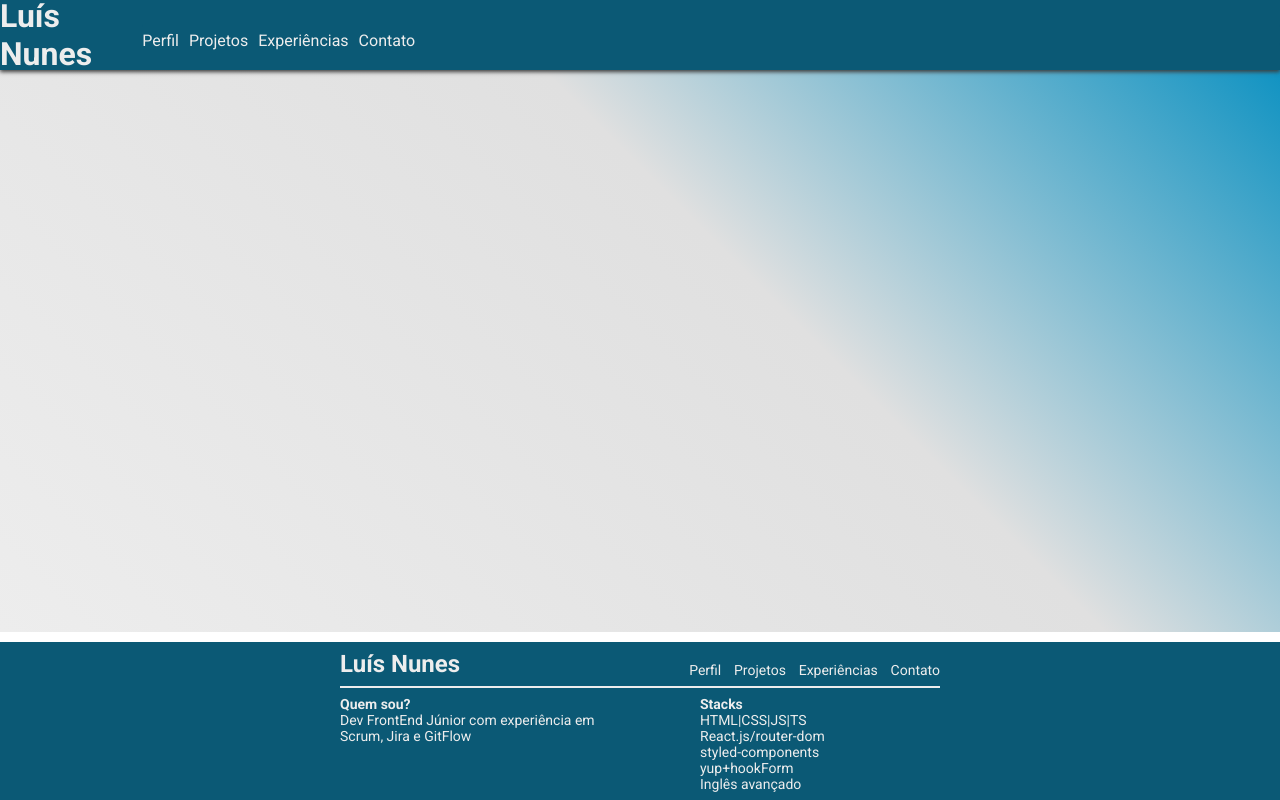
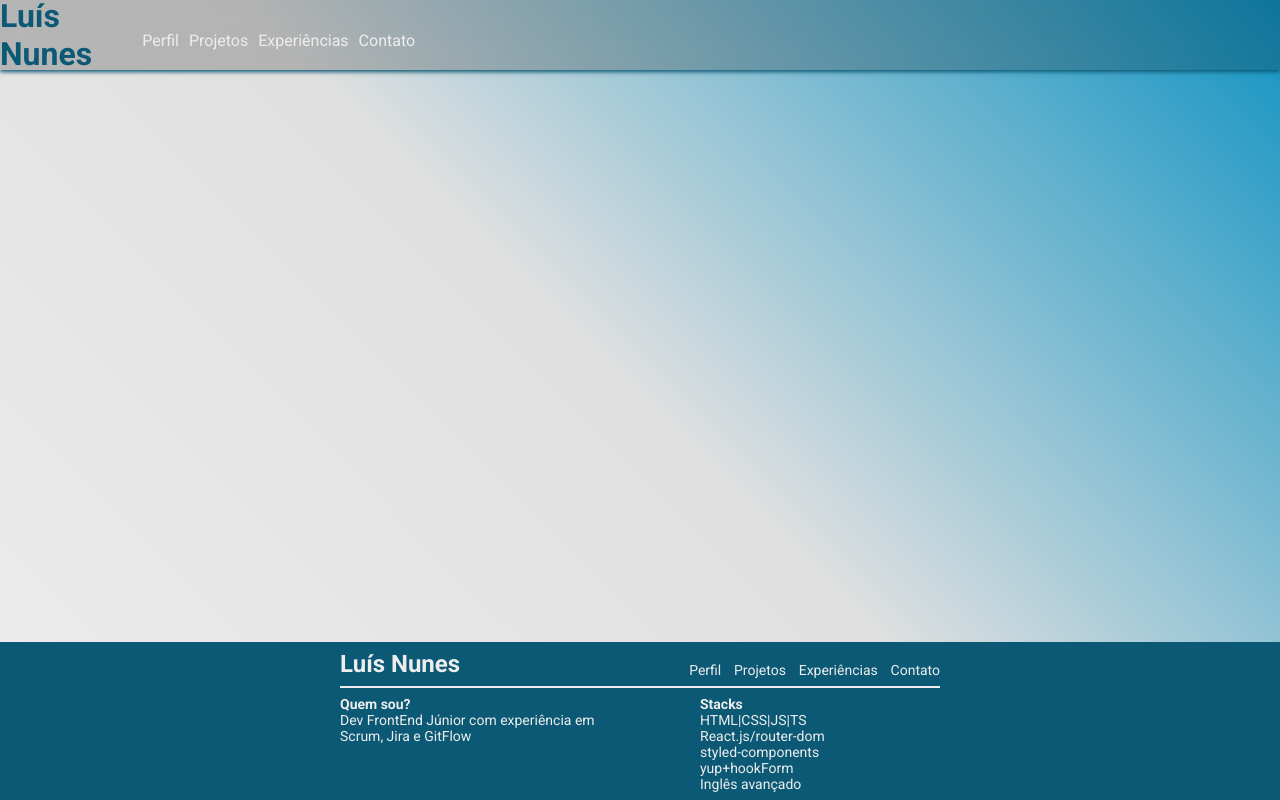
Before and after one commit to CToH10/portfolio, a React (Create React App) app: page / in a window 1280 px wide. Built offline with nearby package versions, Linux system fonts and the light colour scheme.

Commit message:
feat: remove bg

```diff
--- a/src/components/BaseLayout/index.tsx
+++ b/src/components/BaseLayout/index.tsx
@@ -1,6 +1,6 @@
 import { Footer } from "../Footer";
 import { Header } from "../Header";
-import { StyledMain } from "./style";
+import { StyledGradient, StyledMain } from "./style";
 
 interface iBase {
   children?: React.ReactNode;
@@ -8,10 +8,10 @@ interface iBase {
 
 export const BaseLayout = ({ children }: iBase) => {
   return (
-    <>
+    <StyledGradient>
       <Header />
       <StyledMain>{children}</StyledMain>
       <Footer />
-    </>
+    </StyledGradient>
   );
 };
--- a/src/components/BaseLayout/style.ts
+++ b/src/components/BaseLayout/style.ts
@@ -11,11 +11,16 @@ export const StyledMain = styled.main`
 
   position: absolute;
   top: clamp(65px, 10vh, 70px);
+`;
+
+export const StyledGradient = styled.div`
+  position: absolute;
+
+  height: 100%;
+  width: 100%;
 
   background: var(--color-grey-90);
   background: var(--moz-gradient-grey-to-black);
   background: var(--webkit-gradient-grey-to-black);
   background: var(--gradient-grey-to-black);
-
-  /* padding-bottom: 20px; */
 `;
--- a/src/components/Header/index.tsx
+++ b/src/components/Header/index.tsx
@@ -17,7 +17,11 @@ export const Header = () => {
 
       <NavList />
       <button onClick={() => setIsOpen(!isOpen)}>
-        {isOpen ? <CgClose /> : <FaHamburger />}
+        {isOpen ? (
+          <CgClose color="var(--font-black-80)" />
+        ) : (
+          <FaHamburger color="var(--font-black-80)" />
+        )}
       </button>
     </StyledHeader>
   );
--- a/src/components/Header/style.ts
+++ b/src/components/Header/style.ts
@@ -5,11 +5,9 @@ interface iStyledHeader {
 }
 
 export const StyledHeader = styled.header<iStyledHeader>`
-  background-color: var(--color-black-80);
-  /* background: var(--moz-gradient-grey-to-black);
-  background: var(--webkit-gradient-grey-to-black);
-  background: var(--gradient-grey-to-black); */
-  color: var(--font-grey-60);
+  background-color: var(--color-black-opaque);
+  backdrop-filter: blur(12px);
+  color: var(--font-black-80);
 
   position: absolute;
   left: 0;
@@ -57,11 +55,12 @@ export const StyledHeader = styled.header<iStyledHeader>`
       position: relative;
       top: 0;
       right: 0;
+      background-color: transparent;
     }
   }
 
   button {
-    background-color: inherit;
+    background-color: transparent;
     border: 1px transparent var(--color-black);
     width: 9vw;
     height: 5vh;
--- a/src/components/Projects/ProjectCard/index.tsx
+++ b/src/components/Projects/ProjectCard/index.tsx
@@ -32,7 +32,9 @@ export const ProjectCard = ({ project }: any) => {
         <StyledProjectCard>
           <h4>{name}</h4>
           <p>{project.language}</p>
-          <a href={project.html_url}>Acesse o repositório</a>
+          <a href={project.html_url} target="_blank" rel="noopener noreferrer">
+            Acesse o repositório
+          </a>
         </StyledProjectCard>
       ) : (
         <></>
--- a/src/styles/globalStyles.ts
+++ b/src/styles/globalStyles.ts
@@ -7,11 +7,9 @@ export const GlobalStyle = createGlobalStyle`
    --color-black-opaque: #00000033;
    --color-grey-100:
    #E0E0E0
-    /* #5ecbf24d */
     ;
    --color-grey-90:
     #EDEDED
-   /* #60cef74d */
    ;
    --color-grey-80: #E0E0E0;
    --color-grey-70: #C7C7C7;
@@ -32,7 +30,7 @@ export const GlobalStyle = createGlobalStyle`
    --font-blue: #000012;
    --font-yellow: #F6F3A6;
 
-   --color-grey-shadow: #3D3D3D;
+   --color-grey-shadow: #0B5975;
 
 
    --font-size-40: 2.5rem;
@@ -52,12 +50,10 @@ export const GlobalStyle = createGlobalStyle`
    --radius: 4px;
    --image-radius: 100%;
 
-    --moz-gradient-grey-to-black: -moz-linear-gradient(45deg, var(--color-grey-90) 0%, var(--color-grey-100) 60%, var(--color-black) 100%);
-    --webkit-gradient-grey-to-black: -webkit-linear-gradient(45deg, var(--color-grey-90) 0%, var(--color-grey-100) 60%, var(--color-black) 100%);
-    --gradient-grey-to-black: linear-gradient(45deg, var(--color-grey-90) 0%, var(--color-grey-100) 60%, var(--color-black) 100%);
+    --moz-gradient-grey-to-black: -moz-linear-gradient(45deg, var(--color-grey-90) 0%, var(--color-grey-100) 50%, var(--color-black) 100%);
+    --webkit-gradient-grey-to-black: -webkit-linear-gradient(45deg, var(--color-grey-90) 0%, var(--color-grey-100) 50%, var(--color-black) 100%);
+    --gradient-grey-to-black: linear-gradient(45deg, var(--color-grey-90) 0%, var(--color-grey-100) 50%, var(--color-black) 100%);
 
-    --card-moz-gradient-grey-to-black: -moz-linear-gradient(0deg, var(--color-black-80) 0%, var(--color-grey-100) 50%, var(--color-black) 100%): -webkit-linear-gradient(0deg, var(--color-black-80) 0%, var(--color-grey-100)50%, var(--color-black) 100%);
-    --card-gradient-grey-to-black: linear-gradient(0deg, var(--color-black-80) 0%, var(--color-grey-100) 50%, var(--color-black) 100%);
 
 }
 
```
